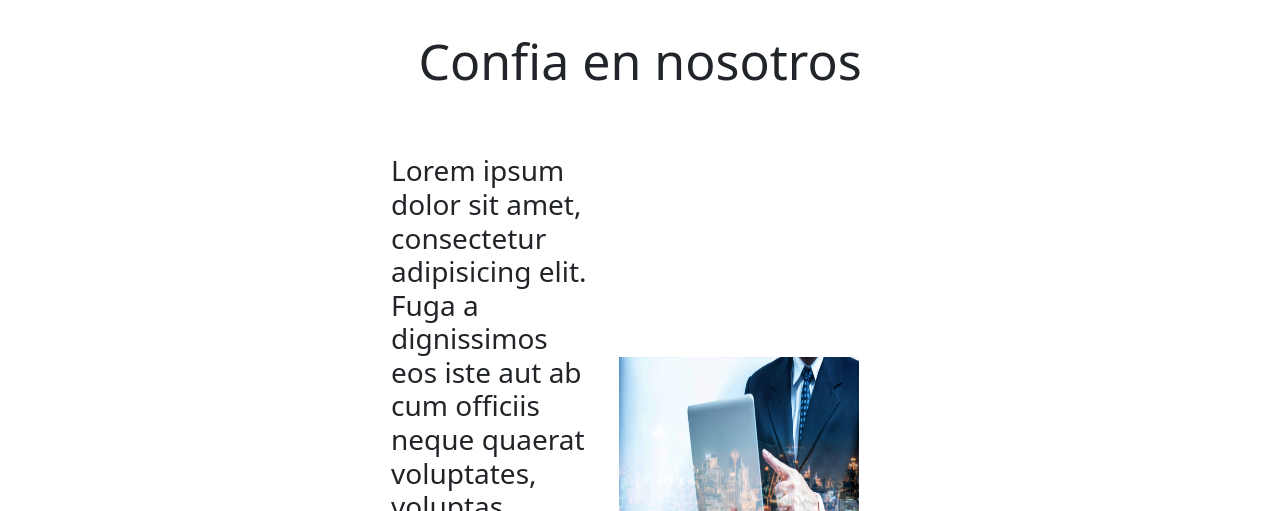
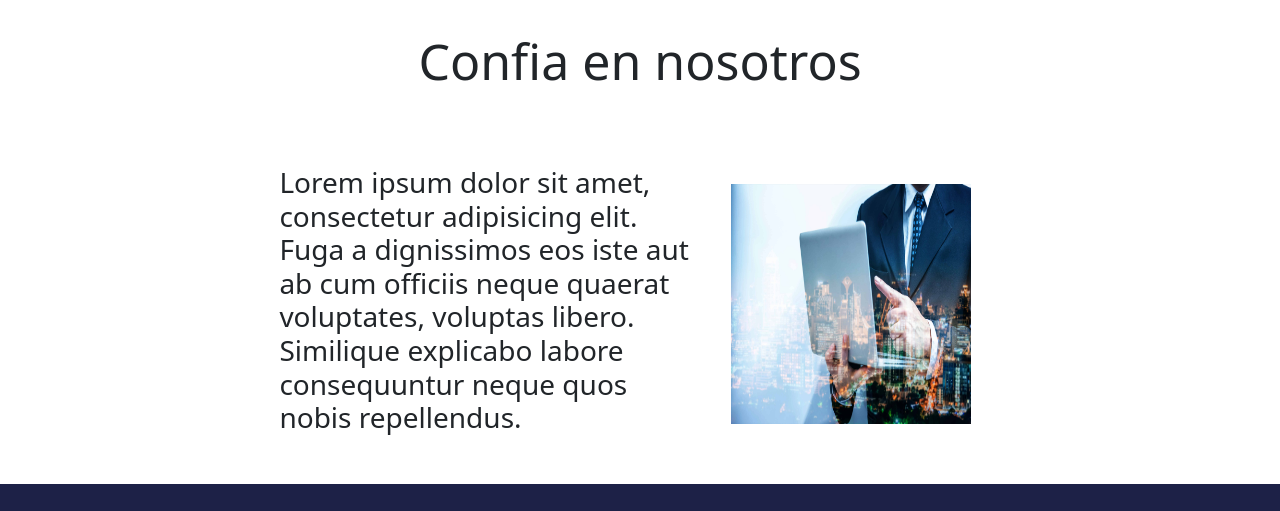
Before and after one commit to gabrielmadruga01/proyecto-final-scss, a website: page nosotros.html in a window 1280 px wide. Shown: the part 1210-1721 px from the top of the page. Drawn offline with nearby package versions, Linux system fonts and the light colour scheme.

Commit message:
arreglo div imgMasTxt

```diff
--- a/nosotros.html
+++ b/nosotros.html
@@ -48,7 +48,7 @@
     </header>
     <!-- MAIN : CONTENIDO PRINCIPAL -->
     <main>
-        <div class="container">
+        <div class="container contNosotors">
             <h1 class="h2nosotros">Quienes somos??</h1>
             <h3 class="pNosotros">Lorem, ipsum dolor sit amet consectetur adipisicing elit. Et explicabo, quo accusamus
                 earum architecto aliquam provident illum facilis iure nesciunt voluptatem magni corporis quasi nihil
--- a/scss/_nosotros.scss
+++ b/scss/_nosotros.scss
@@ -1,3 +1,6 @@
+.contNosotors{
+	align-items: center;
+}
 .h2nosotros {
 	text-align: center;
 	padding: 25px;
@@ -15,8 +18,13 @@
 }
 .imgMasTxt {
 	display: flex;
-	@include ancho (50%);
-	margin: auto;
+	margin: 0 15% 0 15%;
 	padding: 30px;
+	align-items: center;
 
 }
+@media (max-width: 992px){
+	.imgMasTxt{
+	flex-direction: column;
+}
+}
```
Also changed, not shown: css/style.css.
